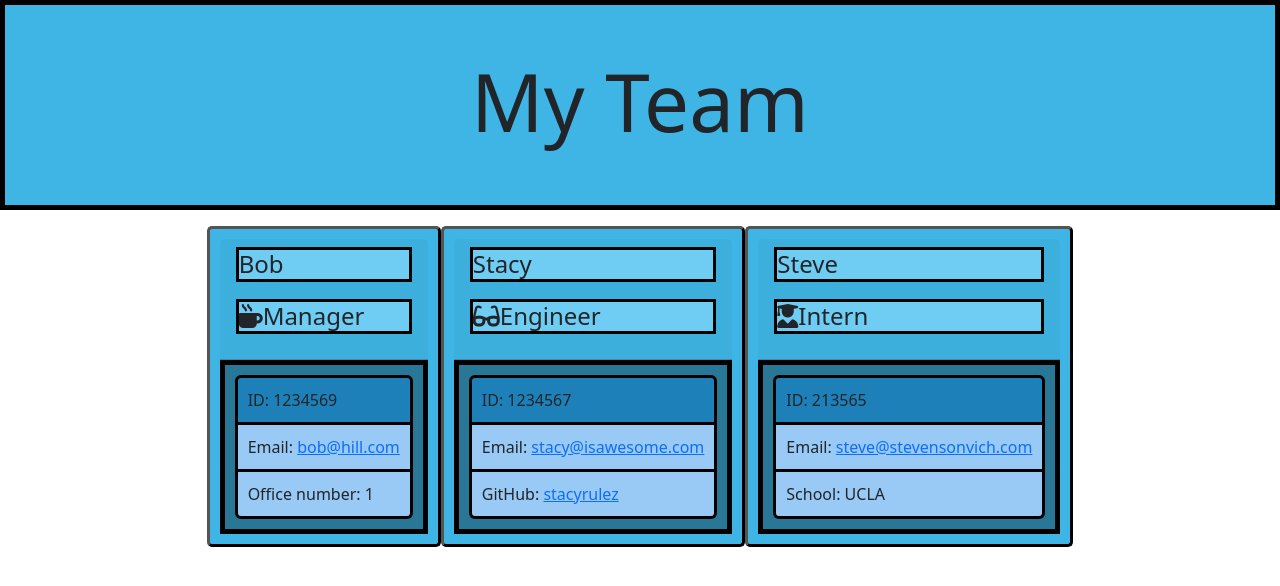
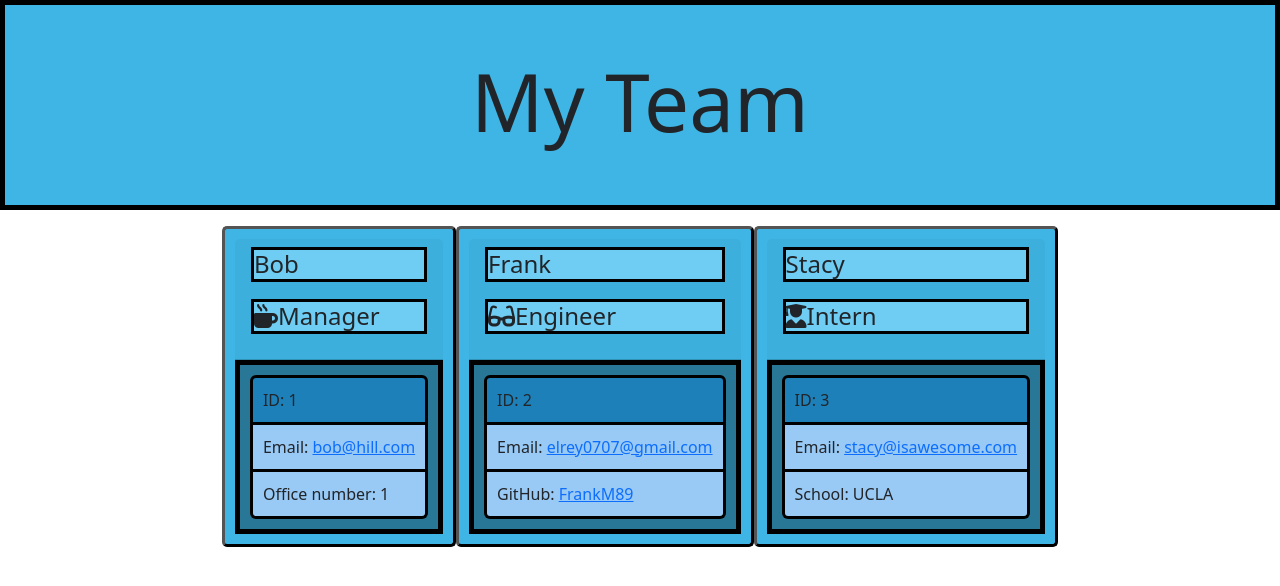
Before and after one commit to FrankM89/Team-Enator, a website: page dist/team.html in a window 1280 px wide. Drawn offline with nearby package versions, Linux system fonts and the light colour scheme.

Commit message:
Fix typo

```diff
--- a/dist/team.html
+++ b/dist/team.html
@@ -1,6 +1,6 @@
-
 <!DOCTYPE html>
 <html lang="en">
+
 <head>
     <meta charset="UTF-8" />
     <meta name="viewport" content="width=device-width, initial-scale=1.0" />
@@ -10,6 +10,7 @@
     <link rel="stylesheet" href="style.css">
     <script src="https://kit.fontawesome.com/c502137733.js"></script>
 </head>
+
 <body>
     <div class="container-fluid">
         <div class="row">
@@ -29,7 +30,7 @@
                     </div>
                     <div class="card-body">
                         <ul class="list-group">
-                <li class="list-group-item">ID: 1234569</li>
+                            <li class="list-group-item">ID: 1</li>
                             <li class="list-group-item">Email: <a href="mailto:bob@hill.com">bob@hill.com</a></li>
                             <li class="list-group-item">Office number: 1</li>
                         </ul>
@@ -38,27 +39,30 @@
 
                 <div class="card employee-card">
                     <div class="card-header">
-        <h2 class="card-title">Stacy</h2>
+                        <h2 class="card-title">Frank</h2>
                         <h3 class="card-title"><i class="fas fa-glasses"></i>Engineer</h3>
                     </div>
                     <div class="card-body">
                         <ul class="list-group">
-            <li class="list-group-item">ID: 1234567</li>
-            <li class="list-group-item">Email: <a href="mailto:stacy@isawesome.com">stacy@isawesome.com</a></li>
-            <li class="list-group-item">GitHub: <a href="https://github.com/stacyrulez" target="_blank" rel="noopener noreferrer">stacyrulez</a></li>
+                            <li class="list-group-item">ID: 2</li>
+                            <li class="list-group-item">Email: <a
+                                    href="mailto:elrey0707@gmail.com">elrey0707@gmail.com</a></li>
+                            <li class="list-group-item">GitHub: <a href="https://github.com/FrankM89" target="_blank"
+                                    rel="noopener noreferrer">FrankM89</a></li>
                         </ul>
                     </div>
                 </div>
 
                 <div class="card employee-card">
                     <div class="card-header">
-        <h2 class="card-title">Steve</h2>
+                        <h2 class="card-title">Stacy</h2>
                         <h3 class="card-title"><i class="fas fa-user-graduate"></i>Intern</h3>
                     </div>
                     <div class="card-body">
                         <ul class="list-group">
-            <li class="list-group-item">ID: 213565</li>
-            <li class="list-group-item">Email: <a href="mailto:steve@stevensonvich.com">steve@stevensonvich.com</a></li>
+                            <li class="list-group-item">ID: 3</li>
+                            <li class="list-group-item">Email: <a
+                                    href="mailto:stacy@isawesome.com">stacy@isawesome.com</a></li>
                             <li class="list-group-item">School: UCLA</li>
                         </ul>
                     </div>
@@ -68,4 +72,5 @@
         </div>
     </div>
 </body>
+
 </html>
```
Lines whose indentation alone changed are shown as unchanged.
